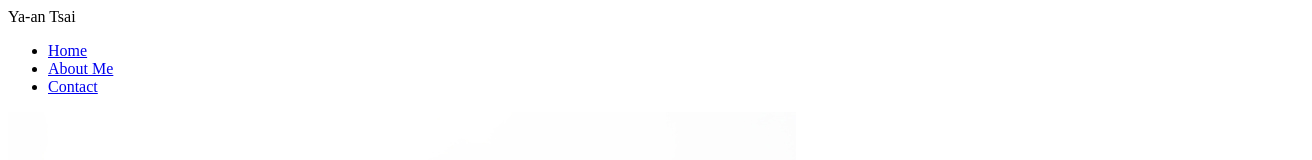
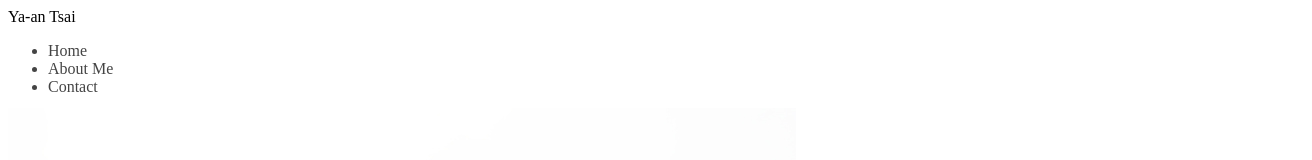
Before and after one commit to yaantsai/yaantsai.github.io, a plain HTML site: page index.html in a window 1280 px wide. Shown: the top 160 px of the page, 1312 px wide, since content can reach past the window. Drawn offline with Linux system fonts and the light colour scheme.

Commit message:
renew css link

```diff
--- a/index.html
+++ b/index.html
@@ -11,7 +11,7 @@
     <meta name="description" content="description">
     <link rel="shortcut icon" type="image/x-icon" href="/favicon.ico">
     <link rel="apple-touch-icon" href="/favicon.png">
-    <link rel="stylesheet" href="home style.css">
+    <link rel="stylesheet" href="style.css">
     <title>ya-an tsai's travel blog</title>
 </head>
 
```
